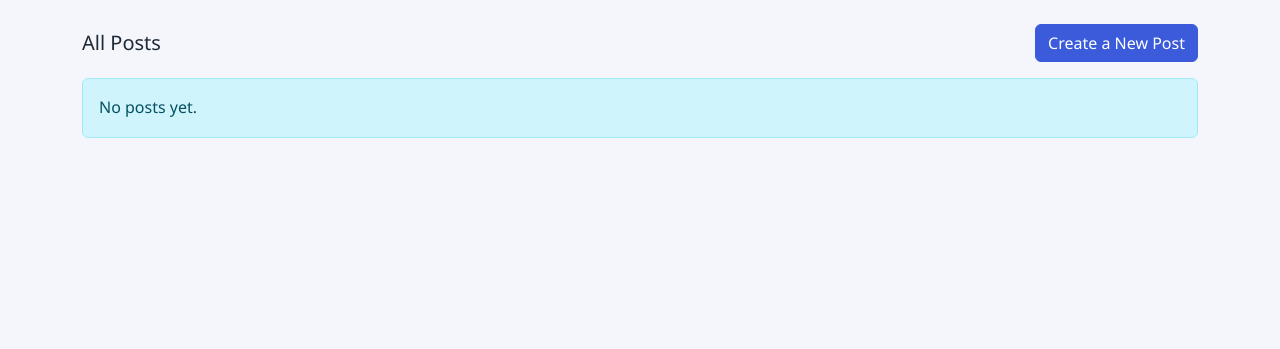
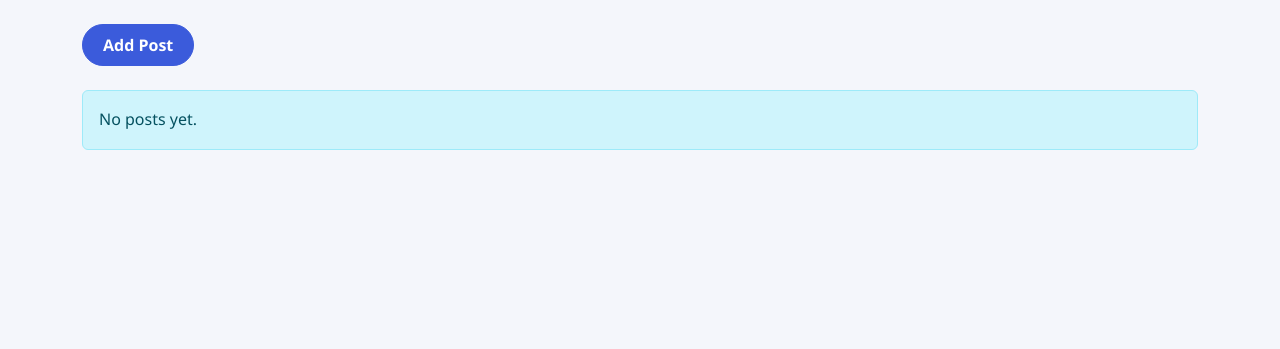
Before and after one commit to kubezen-stack/resume_romanyuk, a Flask app: page /post in a window 1280 px wide. Shown: the part 144-493 px from the top of the page. Run offline with Flask 3, Linux system fonts and the light colour scheme; some libraries are stand-ins or nearby versions.

Commit message:
style(posts): style posts templates

```diff
--- a/app/posts/templates/posts/all_posts.html
+++ b/app/posts/templates/posts/all_posts.html
@@ -1,28 +1,33 @@
 {% extends 'base.html' %}
 
+{% block css %}
+<link rel="stylesheet" href="{{ url_for('.static', filename='css/posts.css') }}">
+{% endblock %}
+
 {% block content %}
-<div class="d-flex justify-content-between align-items-center mb-3">
-    <h2 class="h5 mb-0">All Posts</h2>
-    <a class="btn btn-primary" href="{{ url_for('posts.add_post') }}">Create a New Post</a>
-</div>
+<form action="{{ url_for('.add_post') }}" class="mb-4">
+    <button type="submit" class="btn btn-primary btn-add-post">Add Post</button>
+</form>
 
 {% if posts %}
-{% for post in posts %}
-<div class="card shadow-sm mb-3">
-    <div class="card-body">
-        <h3 class="h5 card-title"><a href="{{ url_for('posts.detail_post', id=post.id) }}">{{ post.title }}</a></h3>
-        <p class="card-text">{{ post.content }}</p>
-        <p class="text-muted small mb-0">
-            {{ post.author }} · {{ post.posted.strftime('%d.%m.%Y %H:%M') }}
-            {% if post.category %}· <span class="badge text-bg-secondary">{{ post.category }}</span>{% endif %}
-        </p>
-        <a class="btn btn-sm btn-outline-secondary mt-2"
-            href="{{ url_for('posts.edit_post', id=post.id) }}">Edit</a>
-        <a class="btn btn-sm btn-outline-danger mt-2"
-            href="{{ url_for('posts.delete_post', id=post.id) }}">Delete</a>
+<div class="row">
+    {% for post in posts %}
+    <div class="col-md-4 mb-3">
+        <div class="card post-card h-100">
+            <img src="{{ url_for('.static', filename='img/default.jpg') }}" class="card-img-top" alt="{{ post.title }}">
+            <div class="card-body d-flex flex-column">
+                <h5 class="card-title">{{ post.title }}</h5>
+                <p class="post-meta mb-2">
+                    {% if post.category %}<span class="badge post-category">{{ post.category }}</span>{% endif %}
+                    {{ post.posted.strftime('%d.%m.%Y %H:%M') }}
+                </p>
+                <p class="card-text post-excerpt">{{ post.content[:100] }}</p>
+                <a href="{{ url_for('.detail_post', id=post.id) }}" class="btn btn-outline-primary mt-auto">View</a>
+            </div>
+        </div>
     </div>
+    {% endfor %}
 </div>
-{% endfor %}
 {% else %}
 <div class="alert alert-info">No posts yet.</div>
 {% endif %}
--- a/app/posts/templates/posts/delete_confirm.html
+++ b/app/posts/templates/posts/delete_confirm.html
@@ -7,7 +7,7 @@
         <p>Are you sure you want to delete the post <strong>{{ post.title }}</strong>? This action cannot be undone.</p>
         <form method="post" class="d-flex gap-2">
             <button type="submit" class="btn btn-danger">Delete</button>
-            <a class="btn btn-secondary" href="{{ url_for('posts.detail_post', id=post.id) }}">Cancel</a>
+            <a class="btn btn-secondary" href="{{ url_for('posts.detail_post', id=post.id) }}">Скасувати</a>
         </form>
     </div>
 </div>
```
Also changed, not shown: app/posts/templates/posts/detail_post.html (+9 -5 lines), app/posts/static/img/default.jpg (added).
